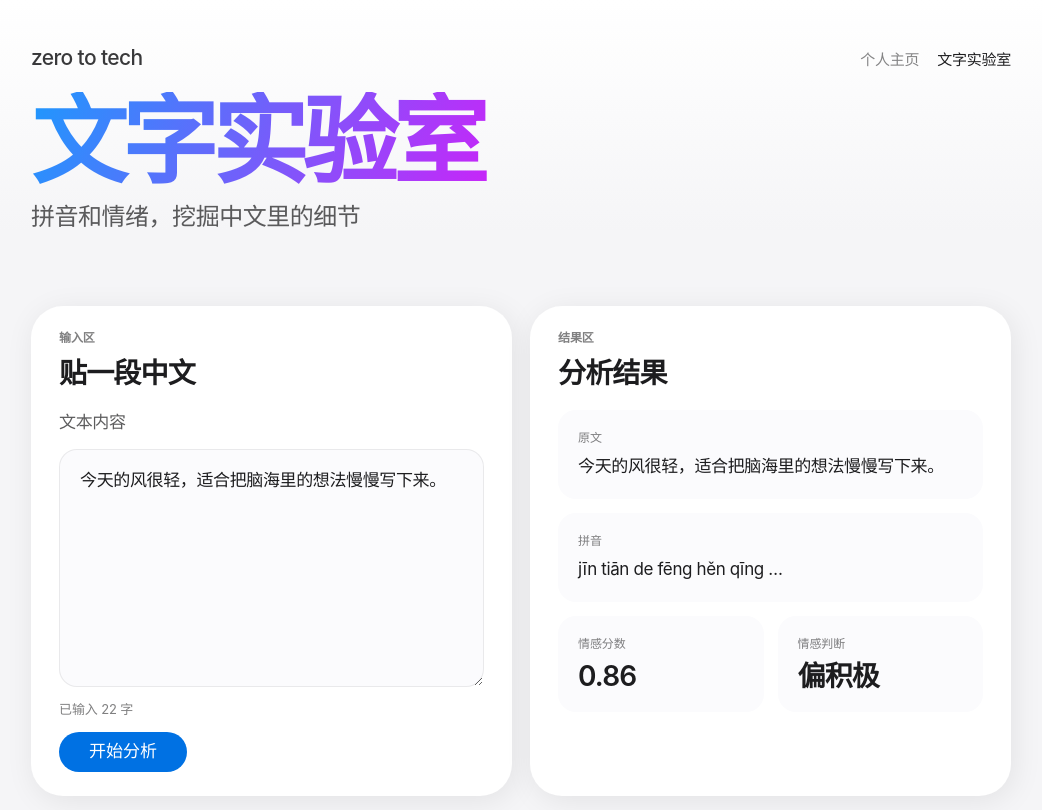
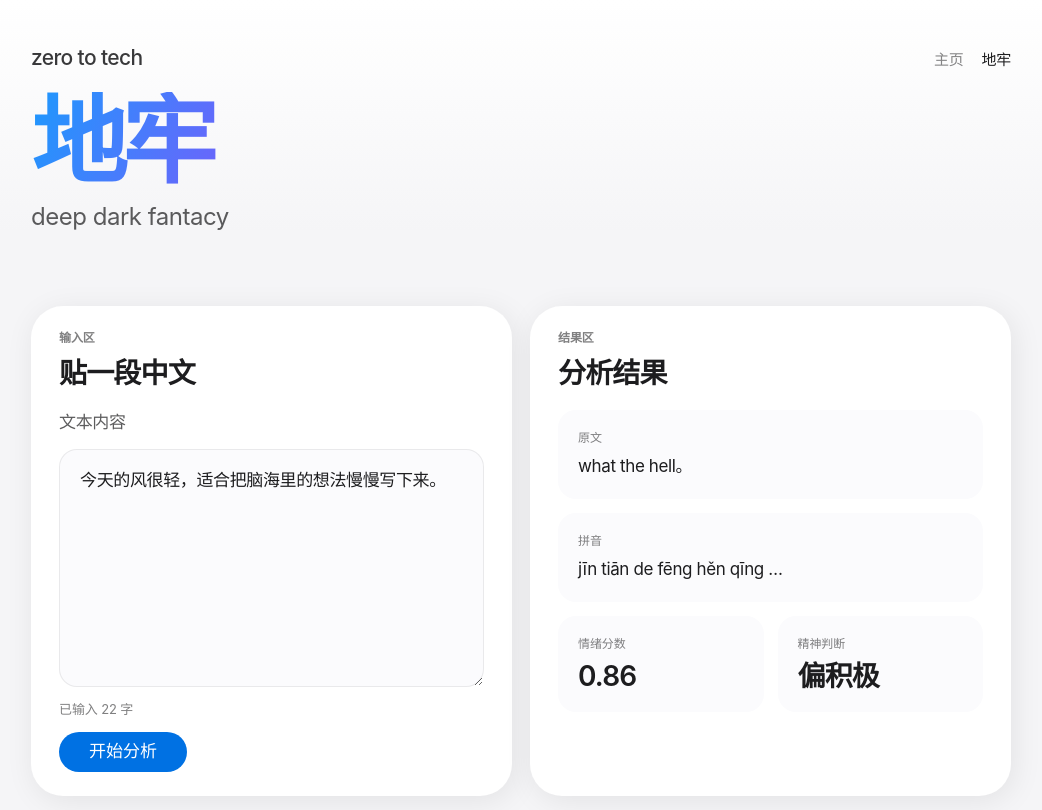
Before and after one commit to INTEGRITY-pursuit/a-try, a Next.js app: page /text-lab in a window 1280 px wide. Shown: the top 810 px of the page, without its empty margins (119-1161 px from the left). Built offline with nearby package versions, Linux system fonts and the light colour scheme.

Commit message:
改点中文

```diff
--- a/app/layout.jsx
+++ b/app/layout.jsx
@@ -16,8 +16,8 @@ import "../css/lab.css";
 import "../css/responsive.css";
 
 export const metadata = {
-  title: "zero to tech",
-  description: "个人主页 + 文字实验室",
+  title: "INTEGRITY-pursuit",
+  description: "主页 + 地牢",
 };
 
 export default function RootLayout({ children }) {
--- a/components/Nav.jsx
+++ b/components/Nav.jsx
@@ -12,8 +12,8 @@ import { usePathname } from "next/navigation";
 export default function Nav() {
   const pathname = usePathname();
   const items = [
-    { href: "/",         label: "个人主页" },
-    { href: "/text-lab", label: "文字实验室" },
+    { href: "/",         label: "主页" },
+    { href: "/text-lab", label: "地牢" },
   ];
 
   return (
--- a/components/ResultCard.jsx
+++ b/components/ResultCard.jsx
@@ -35,7 +35,7 @@ export default function ResultCard() {
       <div className="result-stack">
         <div className="result-item">
           <span>原文</span>
-          <p>今天的风很轻，适合把脑海里的想法慢慢写下来。</p>
+          <p>what the hell。</p>
         </div>
         <div className="result-item">
           <span>拼音</span>
@@ -43,11 +43,11 @@ export default function ResultCard() {
         </div>
         <div className="result-grid">
           <div className="result-badge">
-            <span>情感分数</span>
+            <span>情绪分数</span>
             <strong data-score ref={scoreRef}>0.86</strong>
           </div>
           <div className="result-badge">
-            <span>情感判断</span>
+            <span>精神判断</span>
             <strong>偏积极</strong>
           </div>
         </div>
--- a/data/site.js
+++ b/data/site.js
@@ -6,21 +6,21 @@
 // 它们可以改成从网络接口实时取——而组件那边照样一个字都不用动。
 
 export const home = {
-  heroTitle: "关于我",
-  heroSubtitle: "项目，创意，灵感，心得，我的作品",
+  heroTitle: "坐个牢先",
+  heroSubtitle: "working",
   featuredWork: {
     kicker: "作品",
-    title: "文字实验室",
-    copy: "拼音和情绪，挖掘中文里的细节",
+    title: "地牢",
+    copy: "gonna never give you up",
     linkLabel: "打开作品",
   },
   identity: {
-    motto: "已识乾坤大，尤怜草木青",
+    motto: "gonna never let you down",
     learning: "零到全栈",
   },
 };
 
 export const textLab = {
-  heroTitle: "文字实验室",
-  heroSubtitle: "拼音和情绪，挖掘中文里的细节",
+  heroTitle: "地牢",
+  heroSubtitle: "deep dark fantacy",
 };
```
